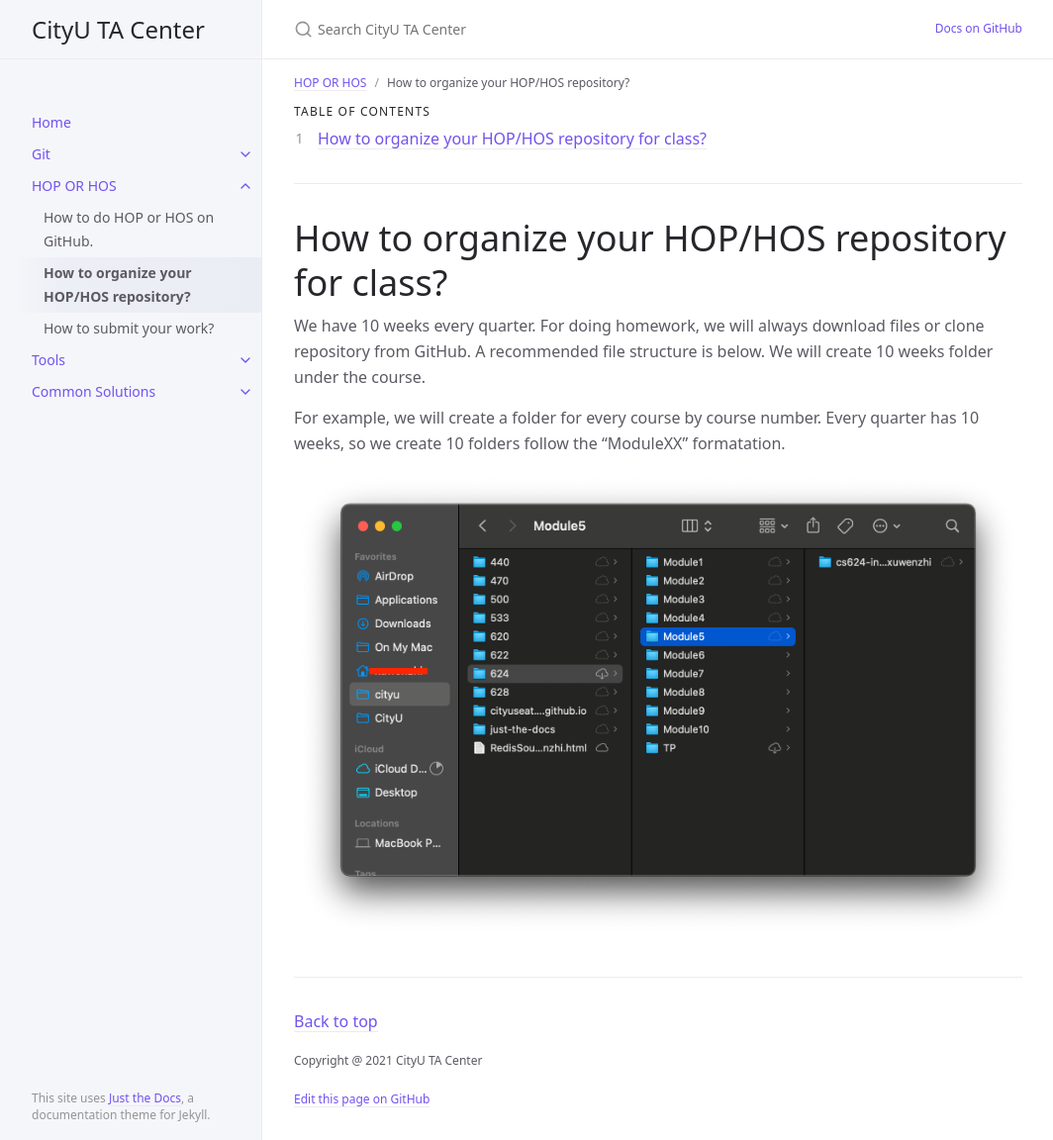
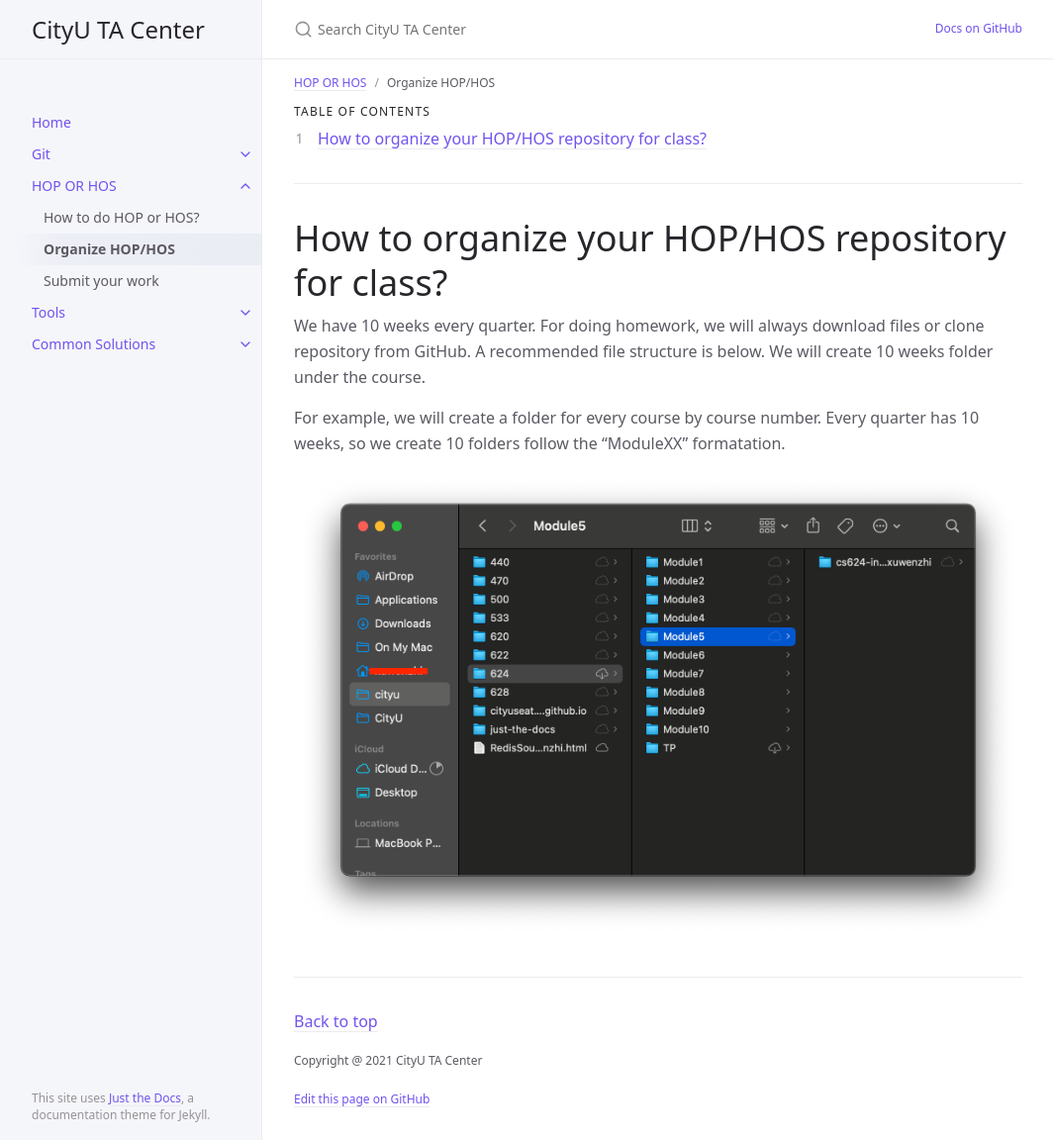
Before and after one commit to thomasthaddeus/cityuseattle.github.io, a Jekyll site: the page built from docs/hoporhos/organization.md, in a window 1280 px wide and 1152 px high. Shown: the whole window at 99% size, without its empty margins (107-1171 px from the left). Built offline with Jekyll 4.4.1, drawn with Linux system fonts in a browser that asks for light colours.

Commit message:
Update titles.

```diff
--- a/docs/git/githubaccount.md
+++ b/docs/git/githubaccount.md
@@ -1,6 +1,6 @@
 ---
 layout: default
-title: Create an Account on GitHub
+title: Create GitHub Account
 parent: Git
 ---
 
--- a/docs/hoporhos/guide.md
+++ b/docs/hoporhos/guide.md
@@ -1,6 +1,6 @@
 ---
 layout: default
-title: How to do HOP or HOS on GitHub.
+title: How to do HOP or HOS?
 parent: HOP OR HOS
 nav_order: 2
 ---
--- a/docs/hoporhos/organization.md
+++ b/docs/hoporhos/organization.md
@@ -1,6 +1,6 @@
 ---
 layout: default
-title: How to organize your HOP/HOS repository?
+title: Organize HOP/HOS
 parent: HOP OR HOS
 nav_order: 2
 ---
--- a/docs/hoporhos/submit.md
+++ b/docs/hoporhos/submit.md
@@ -1,6 +1,6 @@
 ---
 layout: default
-title: How to submit your work?
+title: Submit your work
 parent: HOP OR HOS
 nav_order: 3
 ---
```
Also changed, not shown: docs/tools/tools.md (+1 -1 lines).
